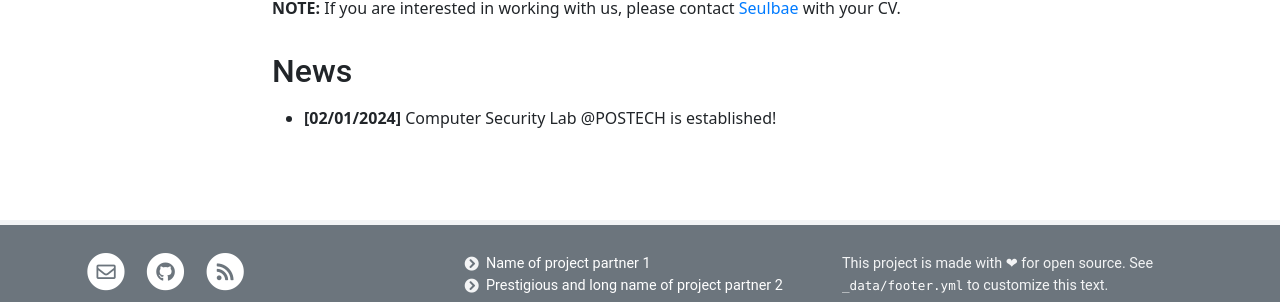
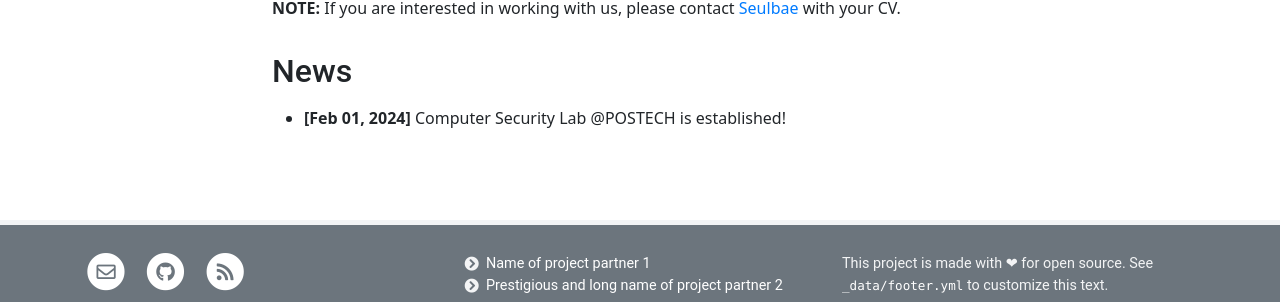
Before and after one commit to postech-compsec/postech-compsec.github.io, a Jekyll site: the page built from pages/home.md, in a window 1280 px wide. Shown: the part 683-985 px from the top of the page. Built offline with Jekyll 4.4.1, drawn with Linux system fonts in a browser that asks for light colours.

Commit message:
fix date format

```diff
--- a/pages/home.md
+++ b/pages/home.md
@@ -31,7 +31,7 @@ their daily lives.
 
 ## News
 
-- **[02/01/2024]** Computer Security Lab @POSTECH is established!
+- **[Feb 01, 2024]** Computer Security Lab @POSTECH is established!
 <!-- - [Installation]({{ '/docs/installation/' | relative_url }}) -->
 <!-- - [Configuration]({{ '/docs/configuration/' | relative_url }}) -->
 <!-- - [Markdown]({{ '/docs/markdown/' | relative_url }}) -->
```
